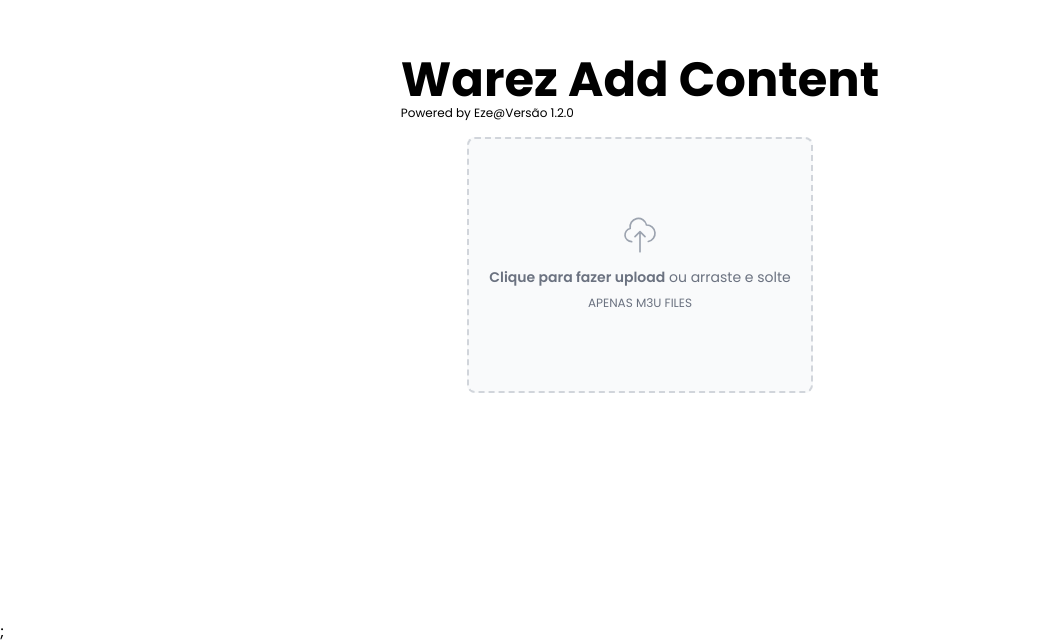
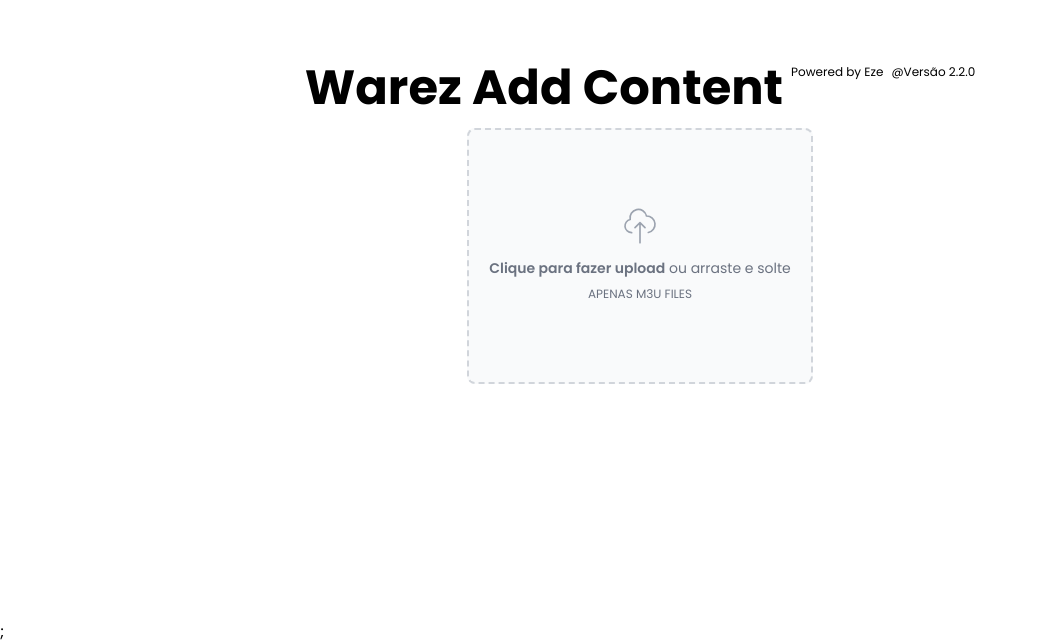
Before and after one commit to ezeqcode/warez-add-content, a React (Vite) app: page / in a window 1280 px wide. Shown: the part 176-819 px from the top of the page, without its empty margins (0-1038 px from the left). Built offline with nearby package versions, Linux system fonts and the light colour scheme.

Commit message:
Correcao da versao

```diff
--- a/src/components/M3UReader.tsx
+++ b/src/components/M3UReader.tsx
@@ -508,10 +508,10 @@ const M3UReader: React.FC = () => {
     <>
       <div className="relative  flex flex-col justify-center items-center py-3 gap-3 min-h-screen">
         <div className="flex flex-wrap gap-4 w-2/3 justify-center items-center">
-          <div>
+          <div className="flex gap-2">
             <h1 className="font-bold text-5xl">Warez Add Content</h1>
             <span className="text-xs">Powered by Eze</span>
-            <span className="text-xs">@Versão 1.2.0</span>
+            <span className="text-xs">@Versão 2.2.0</span>
           </div>
           {!fileContent && (
             <div className="w-full flex flex-col justify-center items-center gap-3">
```
